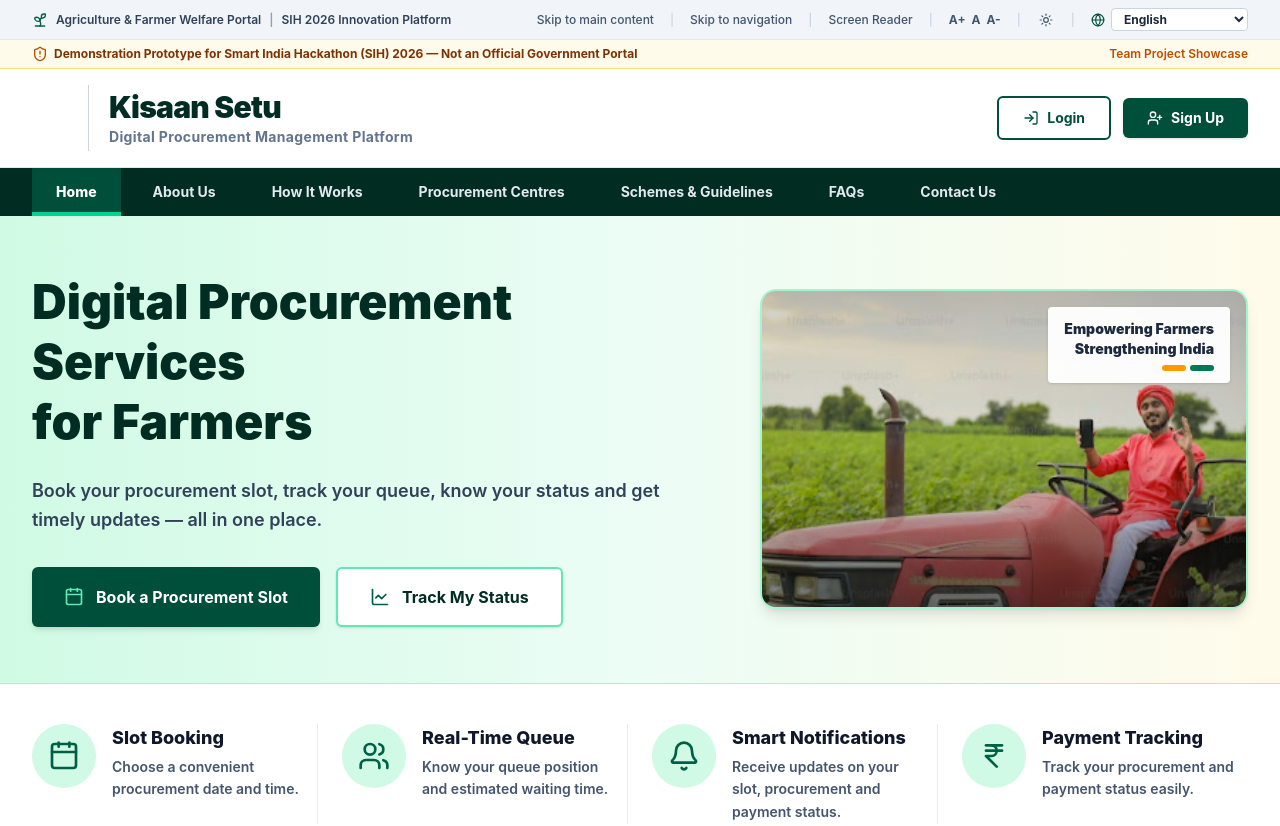
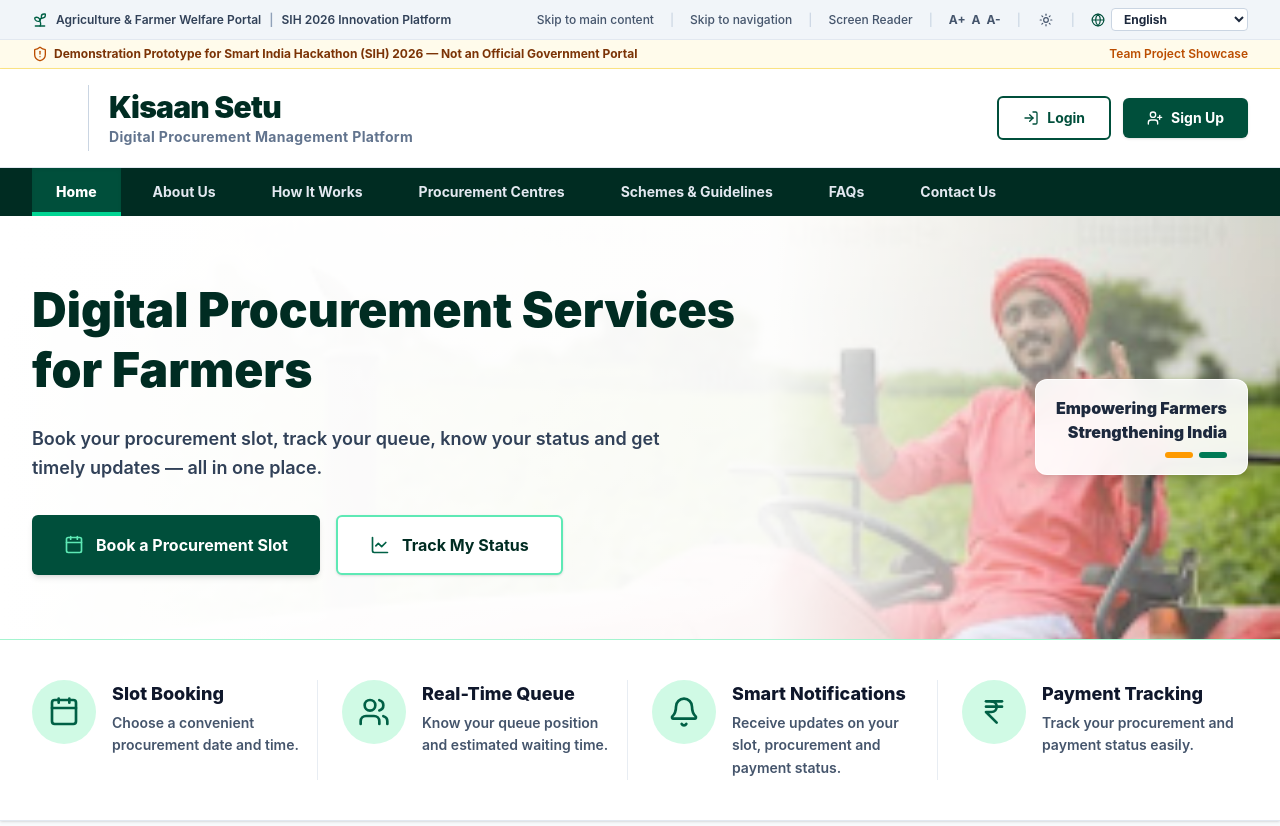
Before and after one commit to ARMKnight28/Kisaan-Setu, a React app in the folder frontend/: page / in a window 1280 px wide. Shown: the top 826 px of the page. Built offline with nearby package versions, Linux system fonts and the light colour scheme; the HTML template or start-up script is replaced by a standard one.

Commit message:
Update hero section to full-width background image with gradient overlay

```diff
--- a/frontend/src/pages/Home.jsx
+++ b/frontend/src/pages/Home.jsx
@@ -153,11 +153,17 @@ export default function Home() {
         </div>
       </nav>
 
-      {/* 4. Hero Banner Section with Image Background */}
-      <section className="relative bg-gradient-to-r from-emerald-100 via-emerald-50 to-amber-50 border-b border-emerald-200 py-14 overflow-hidden">
-        <div className="max-w-7xl mx-auto px-8 grid grid-cols-1 lg:grid-cols-12 gap-8 items-center">
+      {/* 4. Full-Width Hero Section with Image Background */}
+      <section
+        className="relative bg-cover bg-center border-b border-emerald-200 py-16 overflow-hidden min-h-[360px] flex items-center"
+        style={{ backgroundImage: `url('/hero-farmer.jpg')` }}
+      >
+        {/* White-to-transparent overlay for text contrast */}
+        <div className="absolute inset-0 bg-gradient-to-r from-white via-white/95 via-60% to-transparent"></div>
 
-          <div className="lg:col-span-7 space-y-6 z-10">
+        <div className="max-w-7xl mx-auto px-8 w-full grid grid-cols-1 lg:grid-cols-12 gap-8 items-center relative z-10">
+
+          <div className="lg:col-span-8 space-y-6">
             <h2 className="text-4xl sm:text-5xl font-black text-emerald-950 leading-tight">
               Digital Procurement Services <br />for Farmers
             </h2>
@@ -183,21 +189,14 @@ export default function Home() {
             </div>
           </div>
 
-          {/* Hero Farmer Image Container */}
-          <div className="lg:col-span-5 relative flex justify-end">
-            <div
-              className="w-full h-80 rounded-2xl overflow-hidden border-2 border-emerald-200 shadow-lg relative flex items-center justify-center bg-cover bg-center"
-              style={{ backgroundImage: `url('/hero-farmer.jpg')` }}
-            >
-              <div className="absolute inset-0 bg-gradient-to-t from-black/50 via-transparent to-black/20"></div>
-
-              <div className="absolute top-4 right-4 bg-white/95 backdrop-blur-sm px-4 py-3 rounded shadow text-right z-10">
-                <p className="text-sm font-black text-slate-800">Empowering Farmers</p>
-                <p className="text-sm font-black text-slate-800">Strengthening India</p>
-                <div className="flex justify-end gap-1 mt-1.5">
-                  <div className="w-6 h-1.5 bg-amber-500 rounded-full"></div>
-                  <div className="w-6 h-1.5 bg-emerald-700 rounded-full"></div>
-                </div>
+          {/* Right Tagline Card Overlay */}
+          <div className="lg:col-span-4 flex justify-end">
+            <div className="bg-white/90 backdrop-blur-md px-5 py-4 rounded-xl border border-white/80 shadow-lg text-right hidden sm:block">
+              <p className="text-base font-black text-slate-800">Empowering Farmers</p>
+              <p className="text-base font-black text-slate-800">Strengthening India</p>
+              <div className="flex justify-end gap-1.5 mt-2">
+                <div className="w-7 h-1.5 bg-amber-500 rounded-full"></div>
+                <div className="w-7 h-1.5 bg-emerald-700 rounded-full"></div>
               </div>
             </div>
           </div>
```
